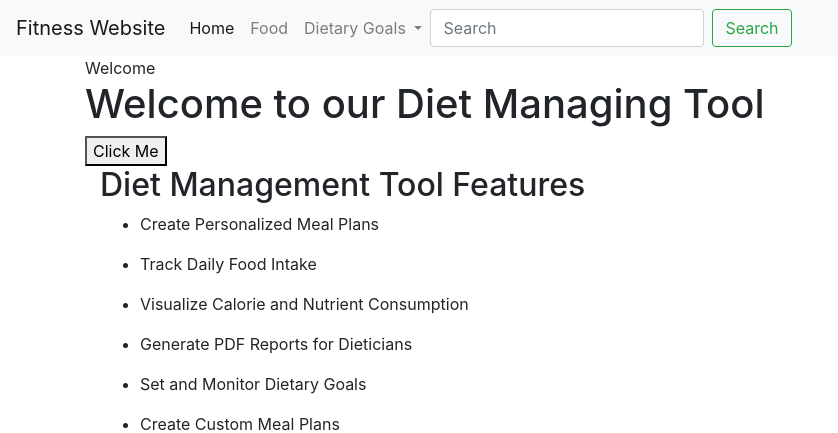
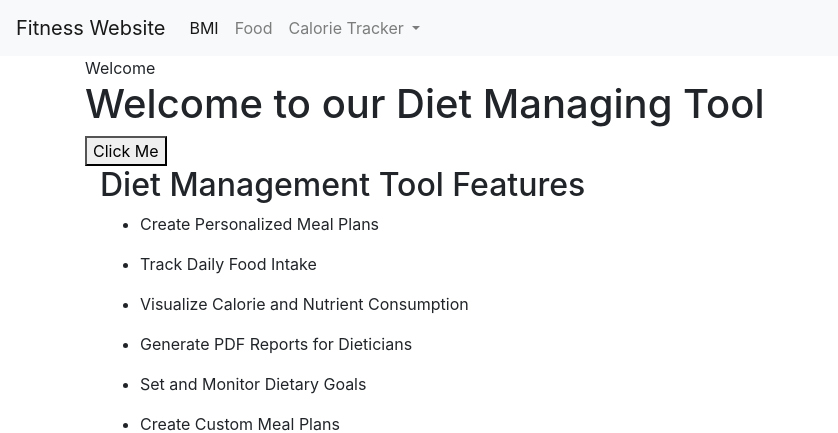
Before and after one commit to harsh-patowary/BeFit, a Flask app: page / in a window 1280 px wide. Shown: the top 433 px of the page, without its empty margins (0-838 px from the left). Run offline with Flask 3, Linux system fonts and the light colour scheme; some libraries are stand-ins or nearby versions.

Commit message:
nav-changes

```diff
--- a/app/templates/base.html
+++ b/app/templates/base.html
@@ -16,7 +16,7 @@
 
 <body>
     <nav class="navbar navbar-expand-lg navbar-light bg-light">
-        <a class="navbar-brand" href="#">Fitness Website</a>
+        <a class="navbar-brand" href="{{ url_for('index')}}">Fitness Website</a>
         <button class="navbar-toggler" type="button" data-toggle="collapse" data-target="#navbarNav"
             aria-controls="navbarNav" aria-expanded="false" aria-label="Toggle navigation">
             <span class="navbar-toggler-icon"></span>
@@ -25,7 +25,7 @@
         <div class="collapse navbar-collapse" id="navbarNav">
             <ul class="navbar-nav">
                 <li class="nav-item active">
-                    <a class="nav-link" href="#">Home</a>
+                    <a class="nav-link" href="{{ url_for('bmi')}}">BMI</a>
                 </li>
                 <li class="nav-item">
                     <a class="nav-link" href="#">Food</a>
@@ -33,7 +33,7 @@
                 <li class="nav-item dropdown">
                     <a class="nav-link dropdown-toggle" href="#" id="navbarDropdown" role="button"
                         data-toggle="dropdown" aria-haspopup="true" aria-expanded="false">
-                        Dietary Goals
+                        Calorie Tracker
                     </a>
                     <div class="dropdown-menu" aria-labelledby="navbarDropdown">
                         <a class="dropdown-item" href="#">Intake</a>
@@ -42,10 +42,10 @@
                     </div>
                 </li>
             </ul>
-            <form class="form-inline my-2 my-lg-0">
+            <!-- <form class="form-inline my-2 my-lg-0">
                 <input class="form-control mr-sm-2" type="search" placeholder="Search" aria-label="Search">
                 <button class="btn btn-outline-success my-2 my-sm-0" type="submit">Search</button>
-            </form>
+            </form> -->
         </div>
     </nav>
 
--- /dev/null
+++ b/app/templates/registration.html
@@ -0,0 +1,6 @@
+{% extends "base.html" %}
+{% block content %}
+{% block title %} User Registration{% endblock %}
+
+
+{% endblock %}
```
